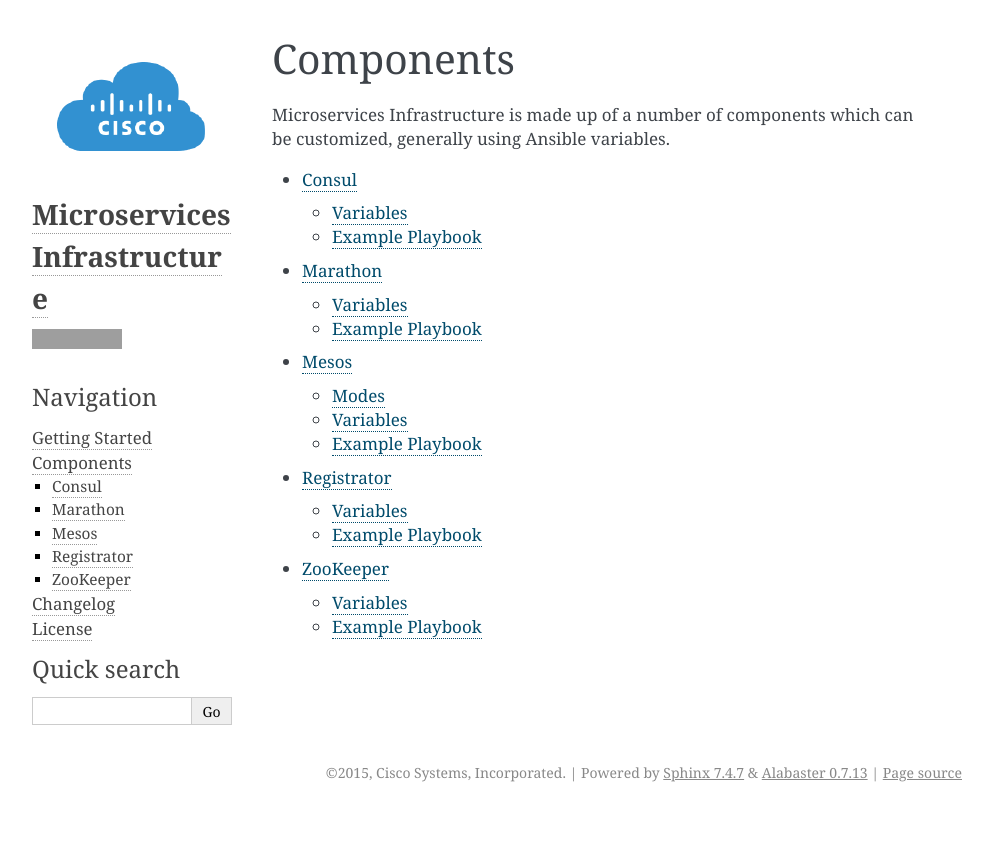
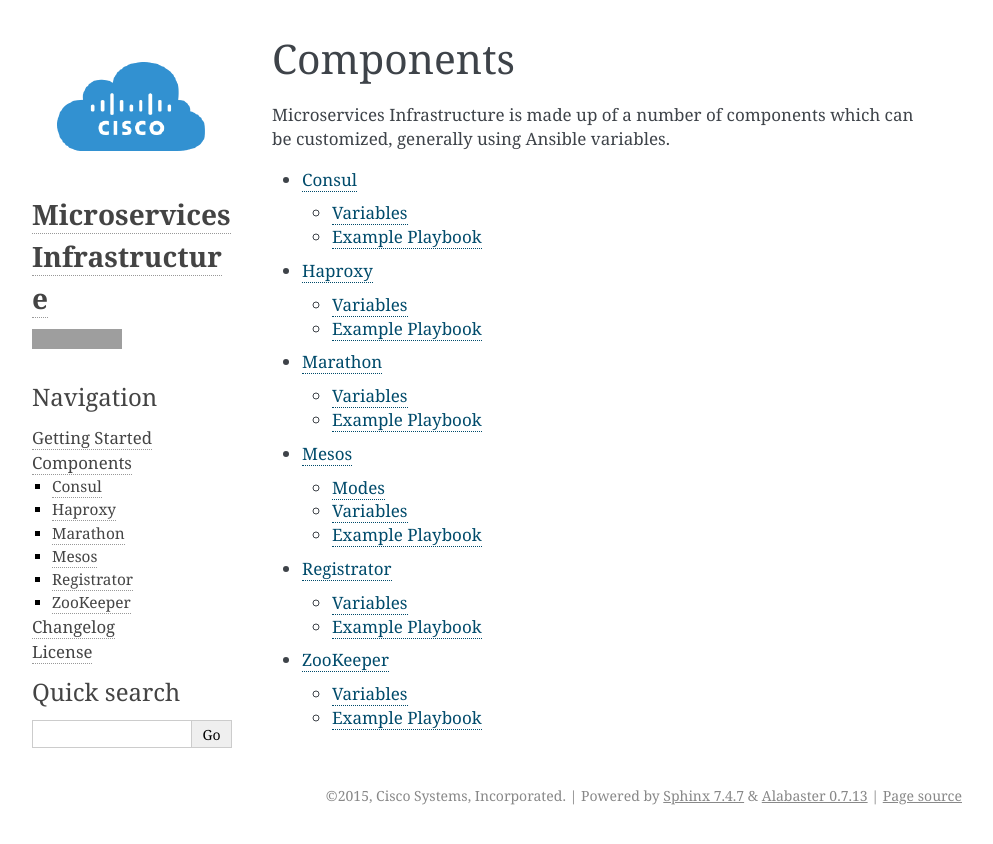
Before and after one commit to mantl/mantl, a Sphinx documentation site: the page built from docs/components/index.rst, in a window 1280 px wide. Shown: the top 844 px of the page, without its empty margins (148-1141 px from the left). Built offline with Sphinx 7.4.7, drawn with Linux system fonts in a browser that asks for light colours; grey boxes are pictures that could not be loaded.

Commit message:
Add haproxy to docs

```diff
--- /dev/null
+++ b/docs/components/haproxy.rst
@@ -0,0 +1,4 @@
+Haproxy
+=======
+
+.. include:: ../../roles/haproxy/README.rst
--- a/docs/components/index.rst
+++ b/docs/components/index.rst
@@ -8,6 +8,7 @@
    :maxdepth: 2
 
    consul.rst
+   haproxy.rst
    marathon.rst
    mesos.rst
    registrator.rst
```
